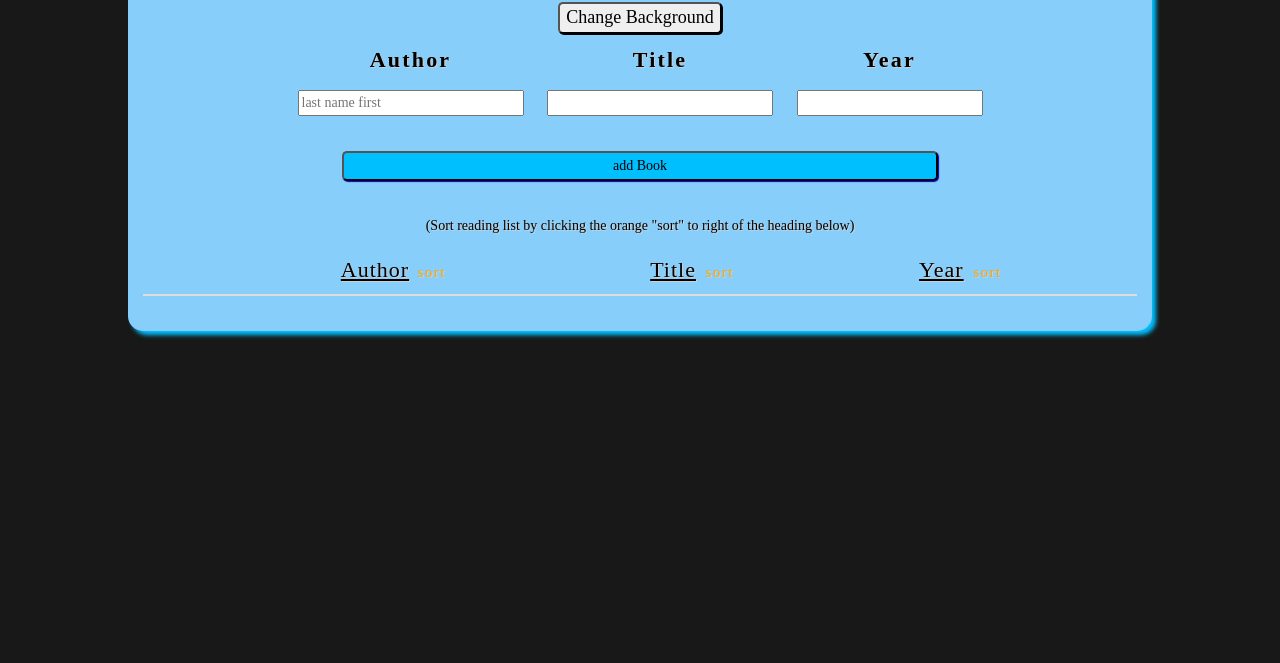
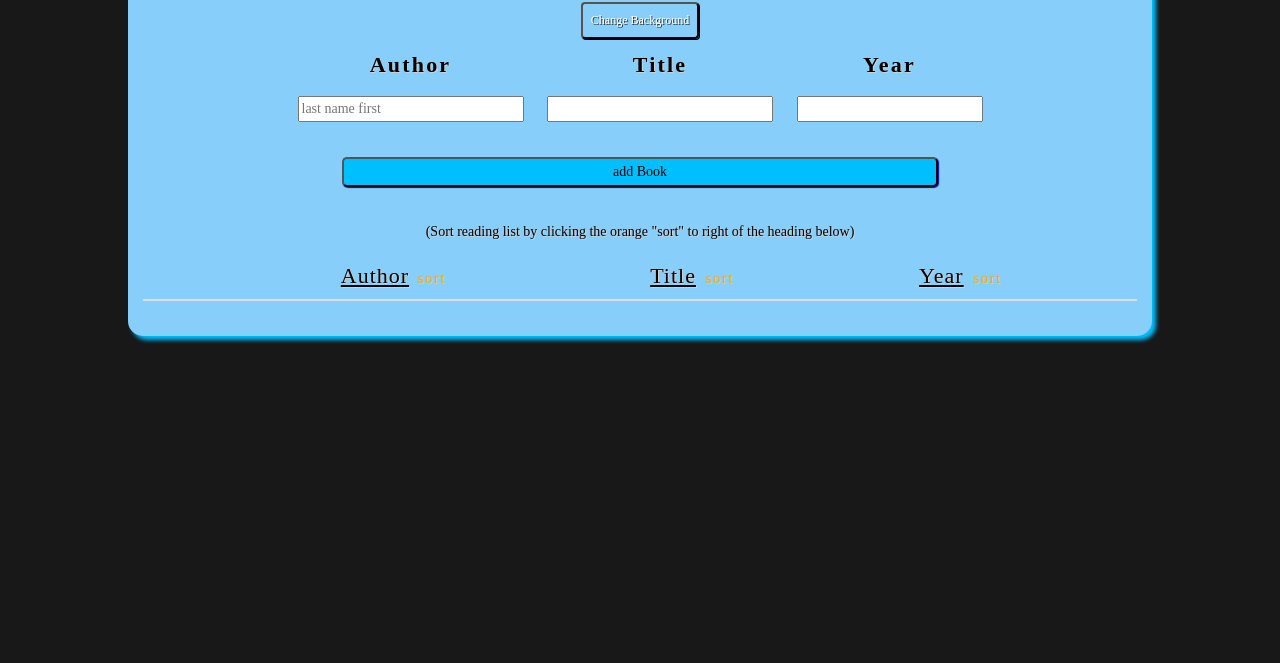
Before and after one commit to gtonnis/grannys-book-list, a plain HTML site: page index.html in a window 1280 px wide. Shown: the part 137-800 px from the top of the page. Drawn offline with nearby package versions, Linux system fonts and the light colour scheme.

Commit message:
Update style.css

```diff
--- a/style.css
+++ b/style.css
@@ -228,6 +228,24 @@ th, td {
     padding:0;
    }
 
+/*Dropdown style*/
+.dropbtn {
+  color: #fff;
+  text-shadow: 1px 1px #383838;
+  background-color: transparent;
+  padding: 8px;
+  font-size: 12px;
+  cursor: pointer;
+  border-radius: 4px;
+}
+
+button {
+  color: #383838;
+  background-color: #d0d0d0;
+  padding: 8px;
+  font-size: 10px;
+  cursor: pointer;
+}
 .dropdown {
   position: relative;
   display: inline-block;
```
